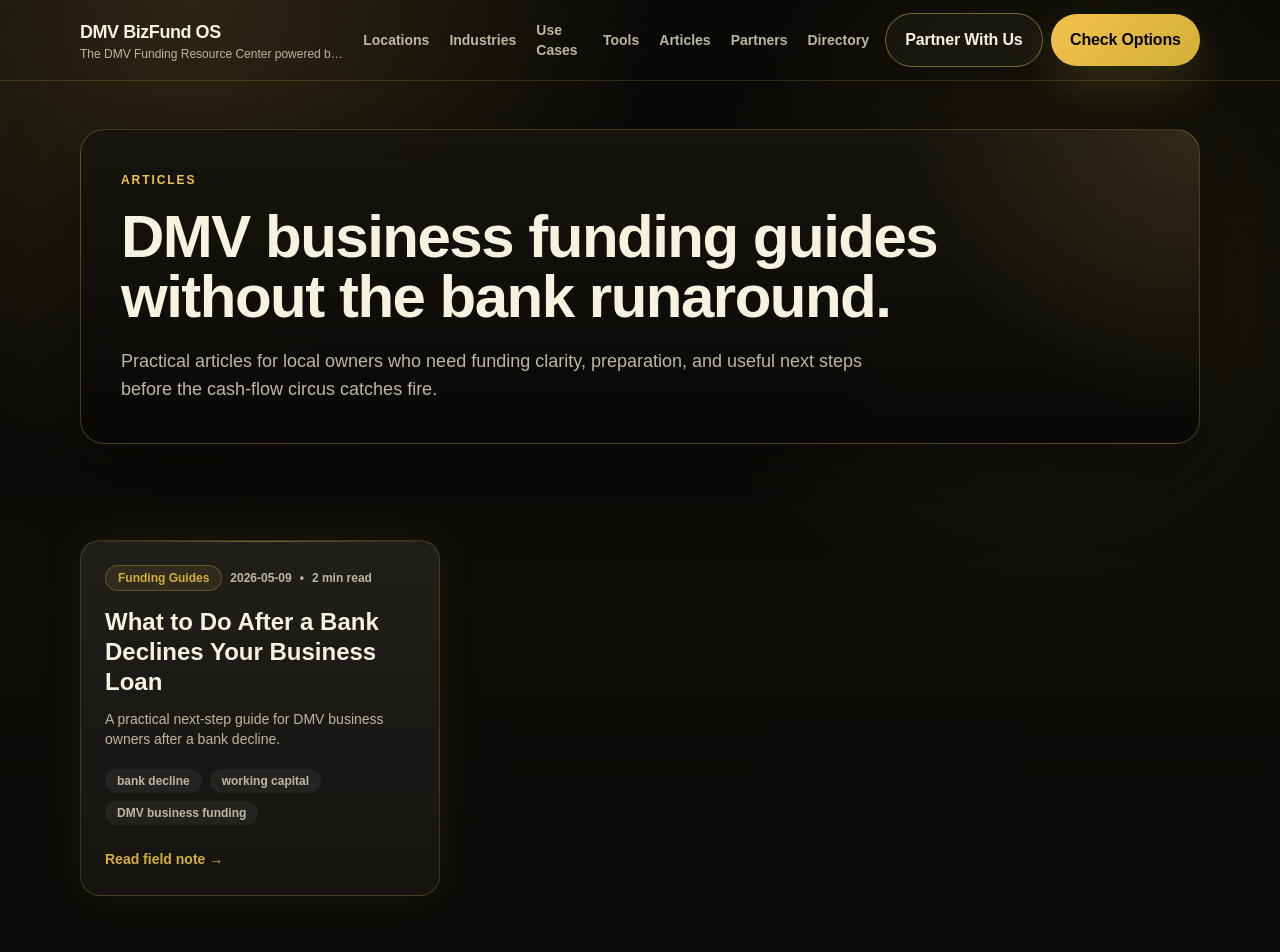
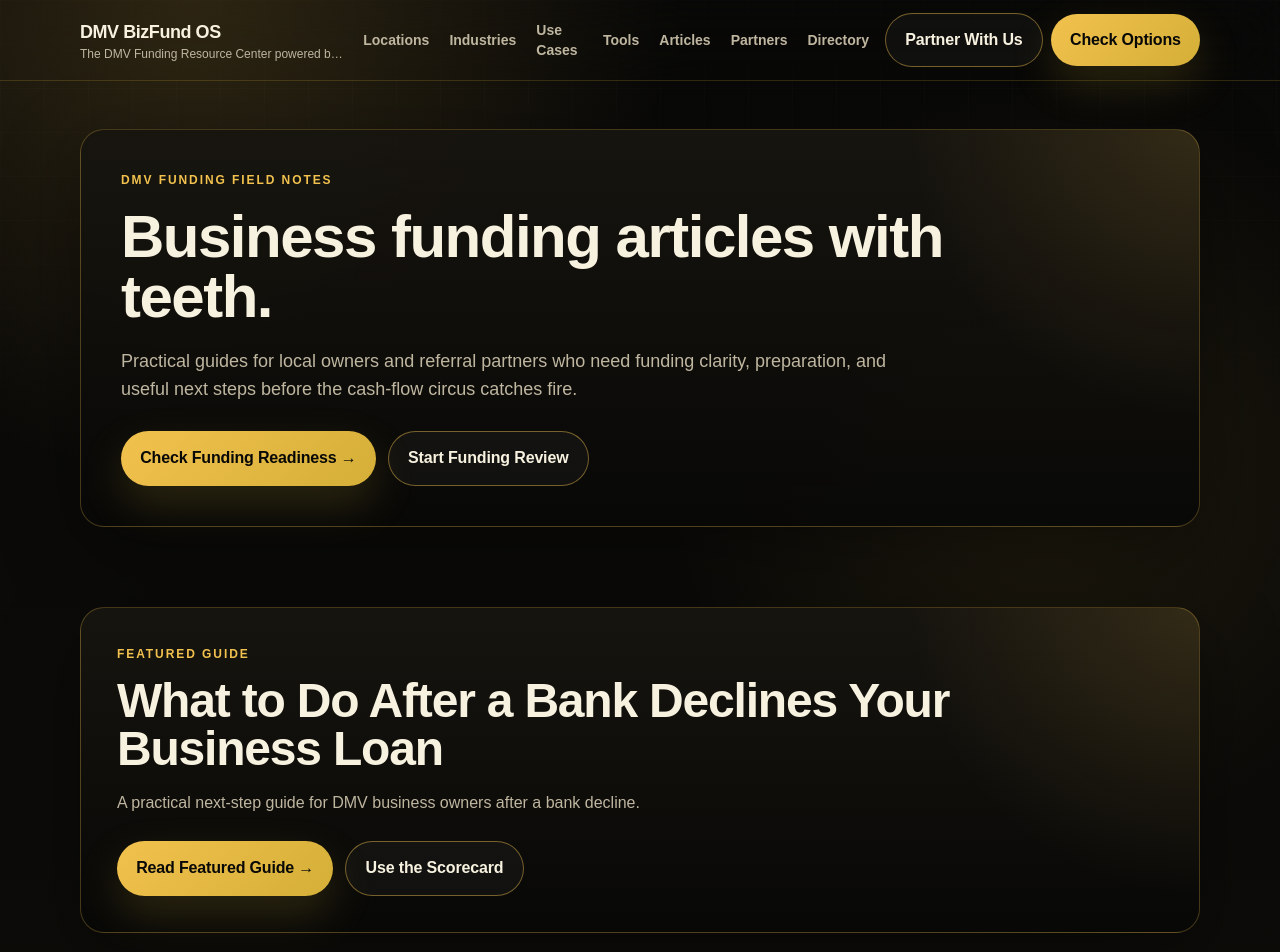
Before and after one commit to JFeimster/dmv-bizfund-os, a Next.js app: page /articles in a window 1280 px wide. Shown: the top 952 px of the page. Built offline with nearby package versions, Linux system fonts and the light colour scheme.

Commit message:
Upgrade articles hub with featured guide and CTA stack

```diff
--- a/app/articles/page.tsx
+++ b/app/articles/page.tsx
@@ -1,4 +1,5 @@
 import ArticleCard from "@/components/ArticleCard";
+import CTASection from "@/components/CTASection";
 import ComplianceNote from "@/components/ComplianceNote";
 import PageHeader from "@/components/PageHeader";
 import { getArticles } from "@/lib/articles";
@@ -12,17 +13,38 @@ export const metadata = createMetadata({
 
 export default function ArticlesPage() {
   const articles = getArticles();
+  const featured = articles[0];
+  const remaining = articles.slice(1);
 
   return (
     <>
       <PageHeader
-        eyebrow="Articles"
-        title="DMV business funding guides without the bank runaround."
-        description="Practical articles for local owners who need funding clarity, preparation, and useful next steps before the cash-flow circus catches fire."
+        eyebrow="DMV funding field notes"
+        title="Business funding articles with teeth."
+        description="Practical guides for local owners and referral partners who need funding clarity, preparation, and useful next steps before the cash-flow circus catches fire."
+        primaryLabel="Check Funding Readiness"
+        primaryHref="/tools/dmv-funding-readiness-scorecard"
+        secondaryLabel="Start Funding Review"
+        secondaryHref="/apply"
       />
+      {featured ? (
+        <section className="container py-8">
+          <div className="command-panel p-6 md:p-9">
+            <p className="kicker">Featured guide</p>
+            <h2 className="mt-3 max-w-4xl text-3xl font-black tracking-tight md:text-5xl">{featured.title}</h2>
+            <p className="mt-4 max-w-3xl text-muted">{featured.description}</p>
+            <div className="mt-6 flex flex-col gap-3 sm:flex-row sm:flex-wrap">
+              <a className="btn btn-primary" href={`/articles/${featured.slug}`}>Read Featured Guide →</a>
+              <a className="btn btn-secondary" href="/tools/dmv-funding-readiness-scorecard">Use the Scorecard</a>
+            </div>
+          </div>
+        </section>
+      ) : null}
       <section className="container grid gap-5 py-12 md:grid-cols-2 lg:grid-cols-3">
-        {articles.map((article) => <ArticleCard article={article} key={article.slug} />)}
+        {remaining.map((article) => <ArticleCard article={article} key={article.slug} />)}
       </section>
+      <CTASection variant="newsletter" />
+      <CTASection variant="applicant" />
       <ComplianceNote />
     </>
   );
```
